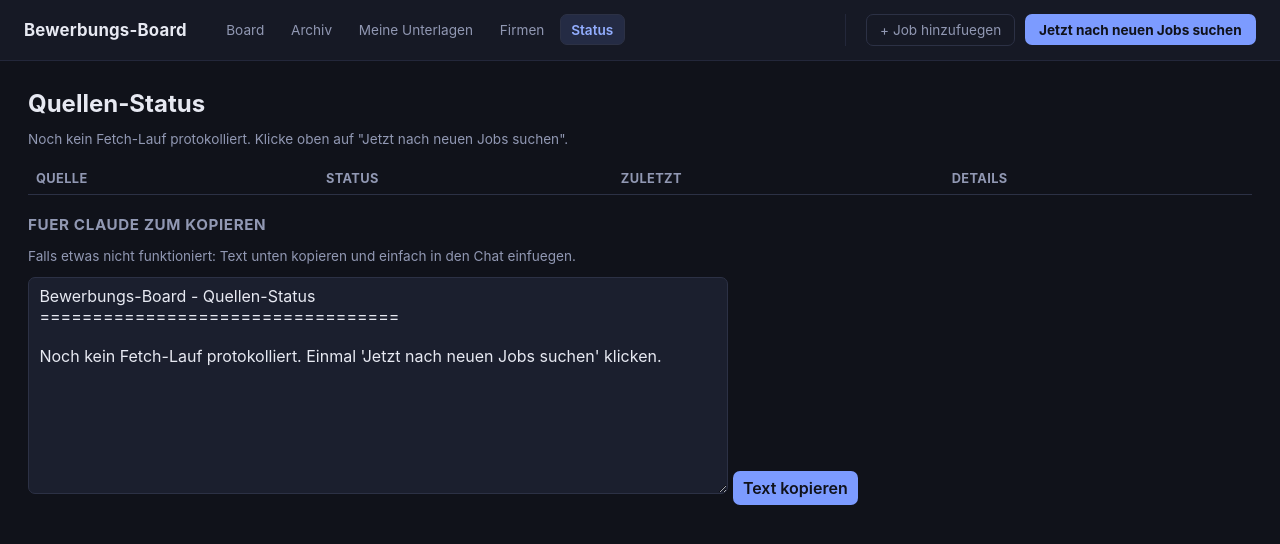
After one commit to tillgoetze10-lang/Bewerbungen, a Flask app: page /status in a window 1280 px wide. The commit adds this page. Shown: the top 544 px of the page. Run offline with Flask 3, Linux system fonts and the light colour scheme; data that the repository does not hold is empty.

Commit message:
Add persistent scraper status page so failures don't need manual reading
Every scraper attempt (each job portal and each company career page) is
now logged to a ScraperRun row (app/models.py) with ok/error state, a
plain-text reason, and a timestamp - pruned to the last 20 runs per
source. Previously this only existed as flash messages that vanished on
the next page load, or as terminal log lines the user had to parse.

/status shows the latest run per source at a glance (OK/Fehler badge +
reason), and /status/text renders the same as a plain-text dump with a
one-click "Text kopieren" button, meant to be pasted straight into a
chat with Claude when something breaks - the user doesn't need to
understand the error, just hand it over. README explains the intended
workflow: periodic /status check, paste the diagnosis, Claude fixes the
affected scraper.

```diff
--- a/app/routes.py
+++ b/app/routes.py
@@ -26,6 +26,7 @@ from .models import (
     Document,
     Job,
     JobDocument,
+    ScraperRun,
     db,
     make_external_id,
 )
@@ -366,3 +367,39 @@ def fetch_now():
     for err in result["errors"]:
         flash(err, "error")
     return redirect(url_for("board.board"))
+
+
+# ---- Status: dauerhaftes Protokoll statt fluechtiger Flash-Meldungen ----
+
+
+def _latest_run_per_source():
+    """Neuester ScraperRun je Quelle, neueste zuerst nach Quellenname sortiert."""
+    latest = {}
+    for run in ScraperRun.query.order_by(ScraperRun.ran_at.desc()).all():
+        if run.source not in latest:
+            latest[run.source] = run
+    return dict(sorted(latest.items()))
+
+
+@bp.route("/status")
+def status():
+    latest = _latest_run_per_source()
+    broken = [s for s, r in latest.items() if not r.ok]
+    return render_template("status.html", latest=latest, broken=broken)
+
+
+@bp.route("/status/text")
+def status_text():
+    """Reiner Text-Dump zum Kopieren - schick das einfach 1:1 weiter, wenn
+    eine Quelle nicht funktioniert, dann muss niemand die Meldungen selbst
+    verstehen."""
+    lines = ["Bewerbungs-Board - Quellen-Status", "=" * 34, ""]
+    latest = _latest_run_per_source()
+    if not latest:
+        lines.append("Noch kein Fetch-Lauf protokolliert. Einmal 'Jetzt nach neuen Jobs suchen' klicken.")
+    for source, run in latest.items():
+        state = "OK" if run.ok else "FEHLER"
+        lines.append(f"[{state}] {source} - zuletzt {run.ran_at.strftime('%Y-%m-%d %H:%M UTC')}")
+        lines.append(f"    {run.message}")
+        lines.append("")
+    return "\n".join(lines), 200, {"Content-Type": "text/plain; charset=utf-8"}
--- a/app/templates/base.html
+++ b/app/templates/base.html
@@ -16,6 +16,7 @@
       <a href="{{ url_for('board.archive') }}" class="{{ 'active' if request.endpoint == 'board.archive' }}">Archiv</a>
       <a href="{{ url_for('board.documents') }}" class="{{ 'active' if request.endpoint == 'board.documents' }}">Meine Unterlagen</a>
       <a href="{{ url_for('board.companies') }}" class="{{ 'active' if request.endpoint == 'board.companies' }}">Firmen</a>
+      <a href="{{ url_for('board.status') }}" class="{{ 'active' if request.endpoint == 'board.status' }}">Status</a>
     </nav>
 
     <div class="nav-actions">
--- /dev/null
+++ b/app/templates/status.html
@@ -0,0 +1,58 @@
+{% extends "base.html" %}
+{% block title %}Status{% endblock %}
+{% block content %}
+<h1>Quellen-Status</h1>
+
+{% if not latest %}
+<p class="hint">Noch kein Fetch-Lauf protokolliert. Klicke oben auf "Jetzt nach neuen Jobs suchen".</p>
+{% elif broken %}
+<div class="extract-box confidence-unsicher">
+  <strong>{{ broken|length }} von {{ latest|length }} Quelle(n) funktionieren gerade nicht.</strong>
+  <p class="hint">Kopier dir unten den Text und schick ihn Claude - Details musst du dabei nicht verstehen.</p>
+</div>
+{% else %}
+<div class="extract-box confidence-vollstaendig">
+  <strong>Alle {{ latest|length }} Quelle(n) haben beim letzten Lauf funktioniert.</strong>
+</div>
+{% endif %}
+
+<table class="doc-table">
+  <thead><tr><th>Quelle</th><th>Status</th><th>Zuletzt</th><th>Details</th></tr></thead>
+  <tbody>
+    {% for source, run in latest.items() %}
+    <tr>
+      <td>{{ source }}</td>
+      <td>
+        <span class="badge badge-{{ 'top' if run.ok else 'unpassend' }}">{{ "OK" if run.ok else "Fehler" }}</span>
+      </td>
+      <td class="hint">{{ run.ran_at.strftime("%d.%m.%Y %H:%M") }} UTC</td>
+      <td class="hint">{{ run.message }}</td>
+    </tr>
+    {% endfor %}
+  </tbody>
+</table>
+
+<h3>Fuer Claude zum Kopieren</h3>
+<p class="hint">Falls etwas nicht funktioniert: Text unten kopieren und einfach in den Chat einfuegen.</p>
+<textarea id="diagnose-text" rows="10" readonly style="width: 100%; max-width: 700px;">Wird geladen...</textarea>
+<div class="inline-form" style="margin-top: 0.5rem;">
+  <button type="button" onclick="copyDiagnose()">Text kopieren</button>
+  <span id="copy-hint" class="hint"></span>
+</div>
+
+<script>
+  fetch("{{ url_for('board.status_text') }}")
+    .then((r) => r.text())
+    .then((text) => { document.getElementById("diagnose-text").value = text; });
+
+  function copyDiagnose() {
+    const el = document.getElementById("diagnose-text");
+    el.select();
+    navigator.clipboard.writeText(el.value).then(() => {
+      document.getElementById("copy-hint").textContent = "Kopiert!";
+    }).catch(() => {
+      document.getElementById("copy-hint").textContent = "Bitte manuell markieren und kopieren (Cmd+C).";
+    });
+  }
+</script>
+{% endblock %}
```
Also changed, not shown: app/fetch_jobs.py (+40 -6 lines), app/models.py (+18 -0 lines), README.md.
